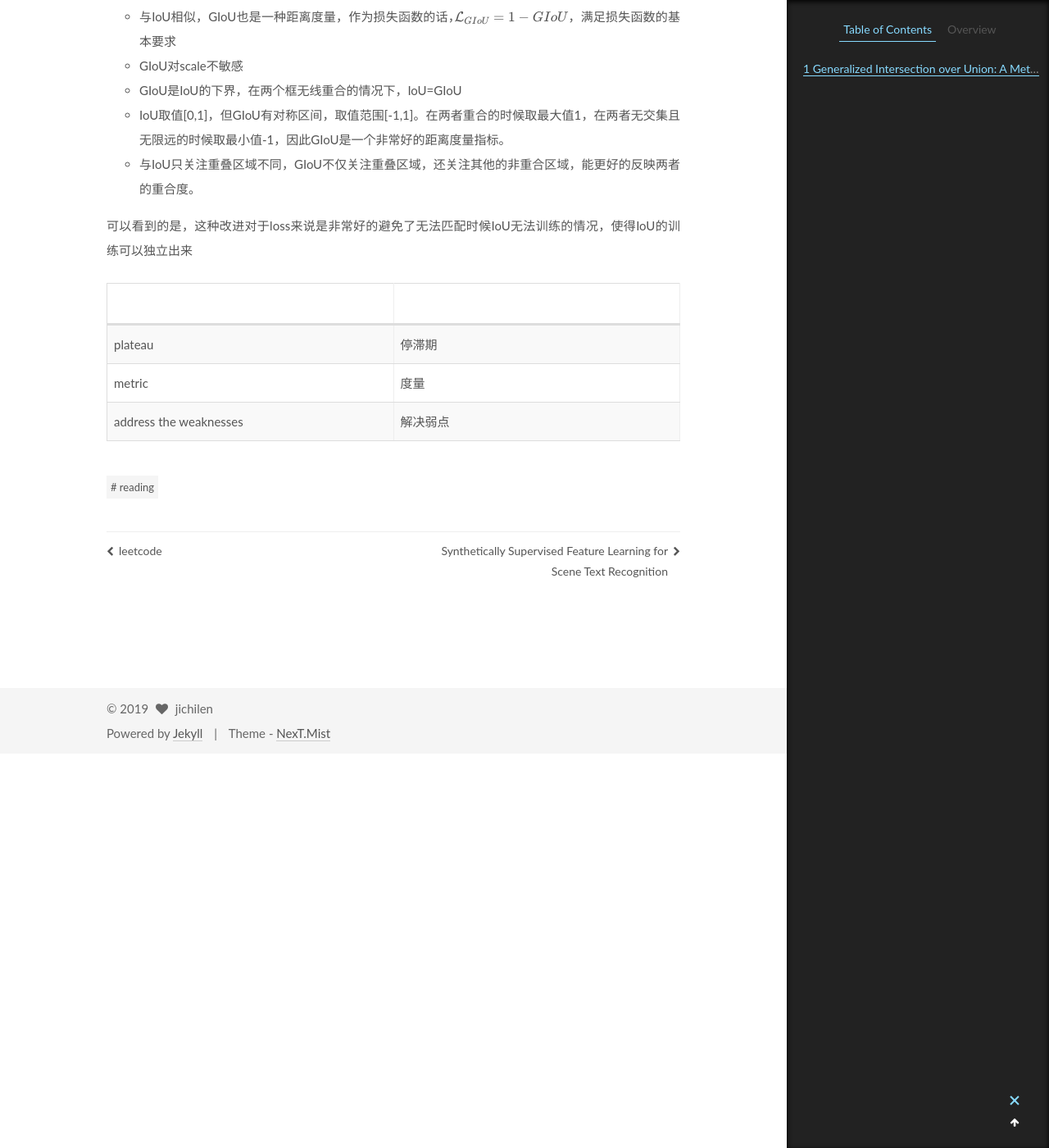
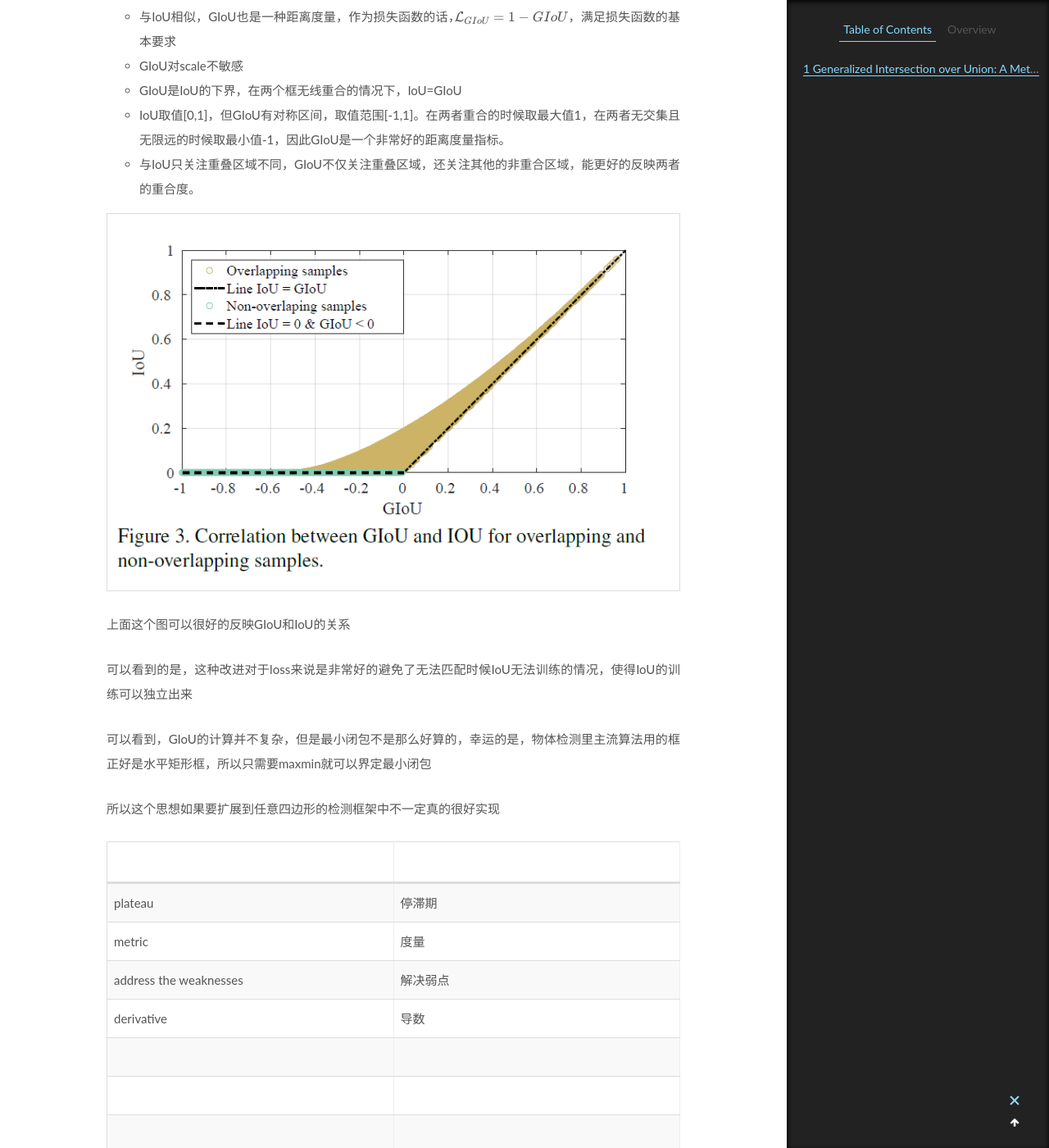
Before and after one commit to jichilen/jichilen.github.io, a Jekyll site: the page built from _posts/2019-3-9-paper_reading.md, in a window 1280 px wide and 1400 px high, scrolled down 1734 px. Shown: the whole window at 82% size. Built offline with Jekyll 4.4.1, drawn with Linux system fonts in a browser that asks for light colours; some web fonts are replaced; formulas are drawn with MathJax 3.

Commit message:
blog update Mon Mar 11 21:45:13 DST 2019

```diff
--- a/_posts/2019-3-9-paper_reading.md
+++ b/_posts/2019-3-9-paper_reading.md
@@ -47,10 +47,26 @@ $$
 - IoU取值[0,1]，但GIoU有对称区间，取值范围[-1,1]。在两者重合的时候取最大值1，在两者无交集且无限远的时候取最小值-1，因此GIoU是一个非常好的距离度量指标。
 - 与IoU只关注重叠区域不同，GIoU不仅关注重叠区域，还关注其他的非重合区域，能更好的反映两者的重合度。
 
+<img src='../assets/img/paper-2-2.jpg' style="zoom:100%">
+
+上面这个图可以很好的反映GIoU和IoU的关系
+
 可以看到的是，这种改进对于loss来说是非常好的避免了无法匹配时候IoU无法训练的情况，使得IoU的训练可以独立出来
+
+可以看到，GIoU的计算并不复杂，但是最小闭包不是那么好算的，幸运的是，物体检测里主流算法用的框正好是水平矩形框，所以只需要maxmin就可以界定最小闭包
+
+所以这个思想如果要扩展到任意四边形的检测框架中不一定真的很好实现
+
+
 
 |                        |          |
 | ---------------------- | -------- |
 | plateau                | 停滞期   |
 | metric                 | 度量     |
 | address the weaknesses | 解决弱点 |
+| derivative             | 导数     |
+|                        |          |
+|                        |          |
+|                        |          |
+|                        |          |
+|                        |          |
```
Also changed, not shown: _posts/2019-3-11-leetcode.md (added, +44 -0 lines), assets/img/paper-2-2.jpg (added).
